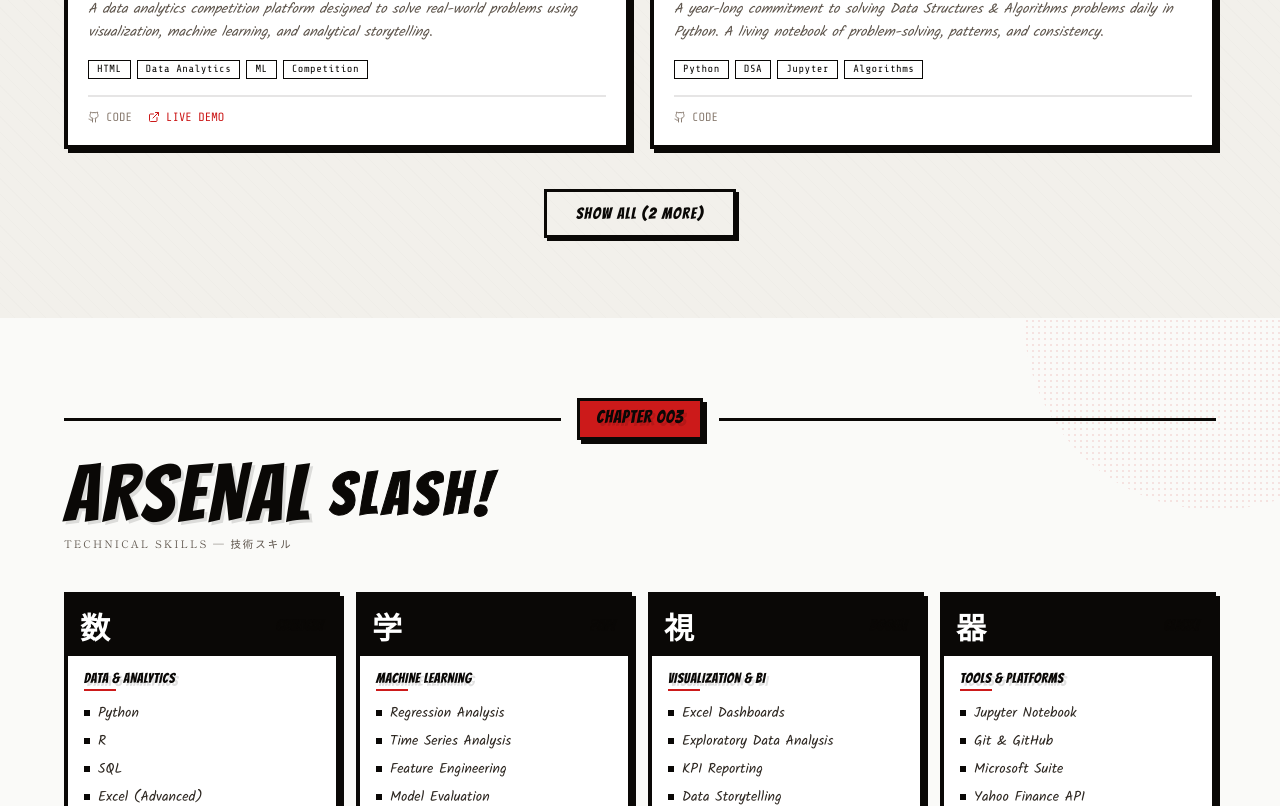
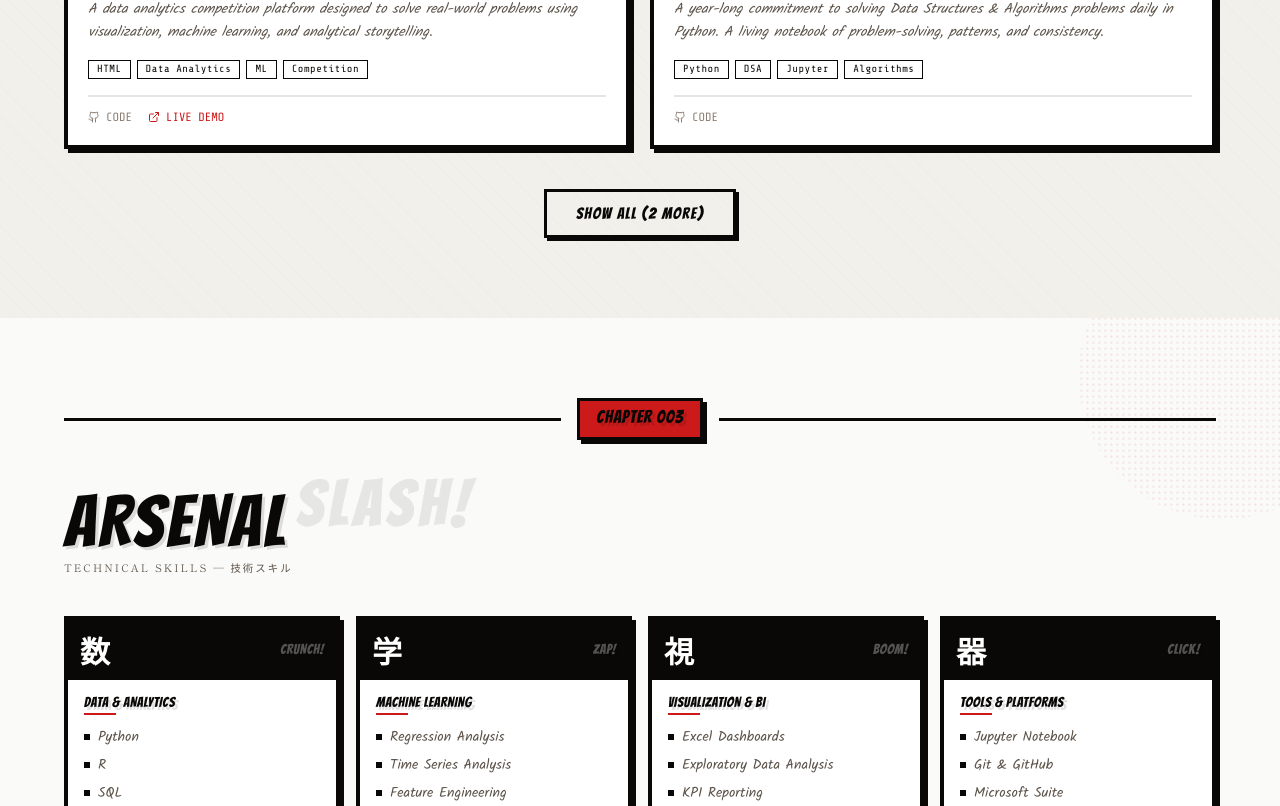
Before and after one commit to threed2y/threed2y, a React (Vite) app: page / in a window 1280 px wide. Shown: the part 1476-2282 px from the top of the page. Built offline with nearby package versions, Linux system fonts and the light colour scheme.

Commit message:
Refactor Skills component layout and styles
Updated styling and structure of the Skills component, including background color and layout adjustments.

```diff
--- a/src/components/Skills.jsx
+++ b/src/components/Skills.jsx
@@ -2,56 +2,51 @@ import { motion } from 'framer-motion';
 import { skills } from '../data';
 
 const KANJI = ['数', '学', '視', '器'];
-const SFXS = ['CRUNCH!', 'ZAP!', 'BOOM!', 'CLICK!'];
+const SFXS  = ['CRUNCH!', 'ZAP!', 'BOOM!', 'CLICK!'];
 
 export default function Skills() {
   return (
-    <section id="skills" className="py-20 px-4 sm:px-6 bg-paper-100 relative overflow-hidden">
-
-      {/* Big halftone bg dot */}
-      <div className="absolute right-0 top-0 w-96 h-96 halftone-red rounded-full -translate-y-1/2 translate-x-1/3 pointer-events-none" />
+    <section id="skills" className="py-20 px-4 sm:px-6 relative overflow-hidden" style={{ background: '#fafaf8' }}>
+      <div className="halftone-red absolute right-0 top-0 w-72 h-72 rounded-full pointer-events-none"
+        style={{ transform: 'translate(30%, -30%)' }}
+      />
 
       <div className="max-w-6xl mx-auto relative">
-
         <motion.div initial={{ opacity: 0, y: 20 }} whileInView={{ opacity: 1, y: 0 }} viewport={{ once: true }} className="mb-10">
           <div className="chapter-divider mb-4">
             <span className="panel-red px-4 py-1.5">
               <span className="manga-title text-white text-lg">CHAPTER 003</span>
             </span>
           </div>
-          <div className="flex items-end gap-4 flex-wrap">
-            <h2 className="manga-title text-[clamp(3rem,8vw,5rem)] text-ink-900 leading-none">ARSENAL</h2>
-            <span className="sfx text-6xl text-ink-900/10 mb-2">SLASH!</span>
+          <div className="flex items-end flex-wrap gap-2">
+            <h2 className="manga-title leading-none" style={{ fontSize: 'clamp(2.8rem, 7vw, 4.5rem)' }}>ARSENAL</h2>
+            <span className="sfx mb-1" style={{ fontSize: '4rem', opacity: 0.08 }}>SLASH!</span>
           </div>
-          <div className="manga-caption text-ink-500 mt-1">Technical skills — 技術スキル</div>
+          <div className="manga-caption mt-1">Technical skills — 技術スキル</div>
         </motion.div>
 
         <div className="grid grid-cols-1 sm:grid-cols-2 lg:grid-cols-4 gap-4">
           {skills.map((skill, i) => (
-            <motion.div key={skill.category}
+            <motion.div
+              key={skill.category}
               initial={{ opacity: 0, y: 30 }}
               whileInView={{ opacity: 1, y: 0 }}
               viewport={{ once: true }}
               transition={{ delay: i * 0.1 }}
-              className="panel-thick bg-white group hover:shadow-[6px_6px_0_#cc1a1a] transition-all duration-200"
+              className="panel-thick bg-white group hover:shadow-[6px_6px_0_#cc1a1a] transition-all duration-200 overflow-hidden"
             >
-              {/* Kanji header block */}
               <div className="bg-ink-900 p-3 flex items-center justify-between group-hover:bg-red-manga transition-colors duration-200">
-                <span className="font-serif text-3xl text-paper-50 font-bold">{KANJI[i]}</span>
-                <span className="sfx text-sm text-paper-50/40">{SFXS[i]}</span>
+                <span className="font-serif text-3xl font-bold text-white">{KANJI[i]}</span>
+                <span className="manga-title text-sm opacity-30" style={{ color: 'white' }}>{SFXS[i]}</span>
               </div>
-
               <div className="p-4">
-                <h3 className="manga-title text-sm text-ink-900 mb-1 leading-tight">
-                  {skill.category.toUpperCase()}
-                </h3>
-                <div className="w-8 h-[2px] bg-red-manga mb-3" />
-
+                <div className="manga-title text-sm text-ink-900 mb-1">{skill.category.toUpperCase()}</div>
+                <div className="mb-3" style={{ width: '2rem', height: '2px', background: '#cc1a1a' }} />
                 <ul className="space-y-2">
                   {skill.items.map(item => (
-                    <li key={item} className="flex items-center gap-2 group/item">
-                      <span className="w-1.5 h-1.5 bg-ink-900 flex-shrink-0 group-hover/item:bg-red-manga transition-colors" />
-                      <span className="font-body text-sm text-ink-700">{item}</span>
+                    <li key={item} className="flex items-center gap-2">
+                      <span className="w-1.5 h-1.5 bg-ink-900 flex-shrink-0 group-hover:bg-red-manga transition-colors" />
+                      <span className="font-body text-sm text-ink-500">{item}</span>
                     </li>
                   ))}
                 </ul>
```
